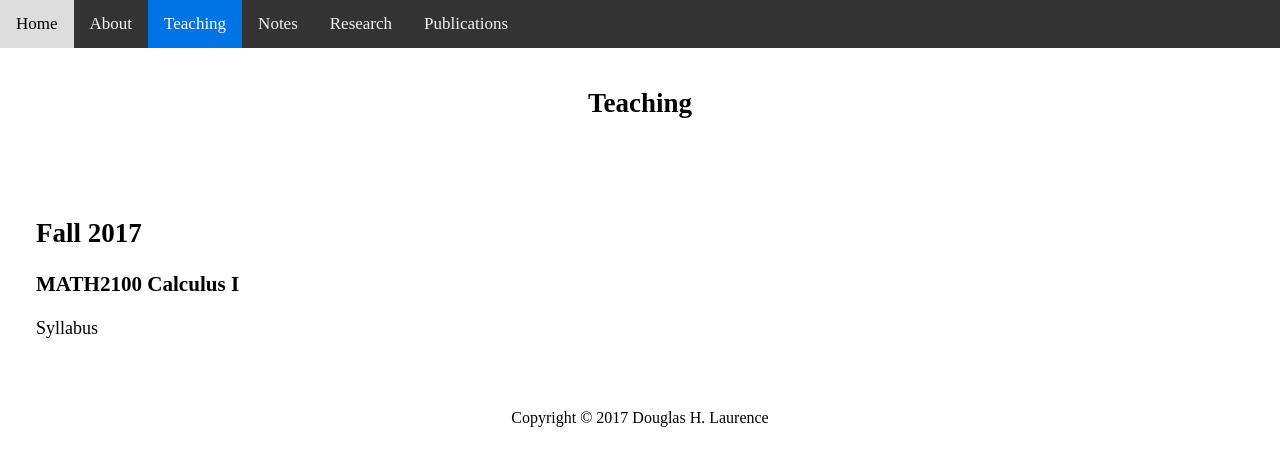
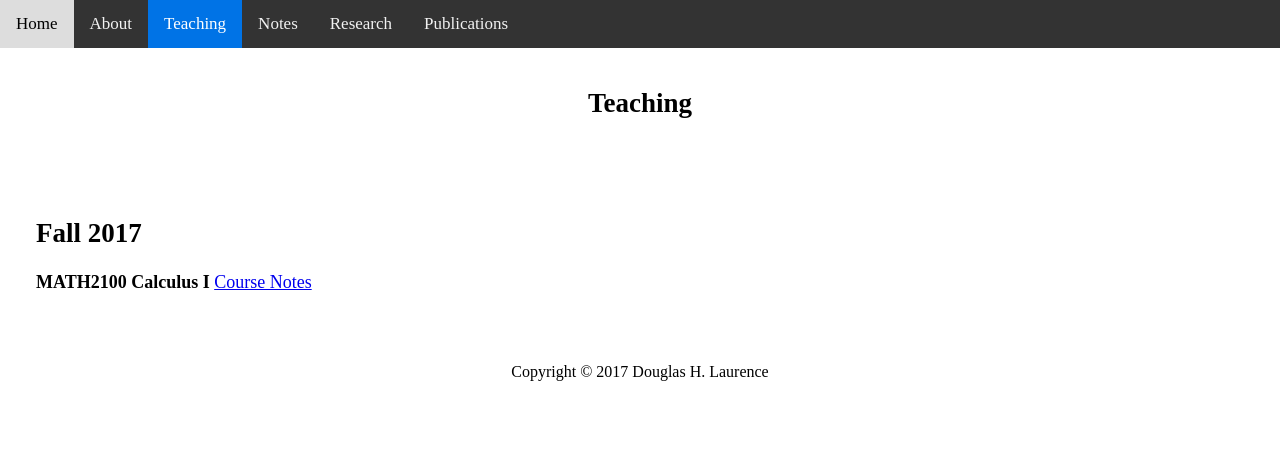
Before and after one commit to dhlaurence/dhlaurence.github.io, a Jekyll site: the page built from teaching.html, in a window 1280 px wide. Shown: the top 466 px of the page. Built offline with Jekyll 4.4.1, drawn with Linux system fonts in a browser that asks for light colours.

Commit message:
Update teaching.html

```diff
--- a/teaching.html
+++ b/teaching.html
@@ -10,9 +10,8 @@ title: Teaching
 <article>
   <h2>Fall 2017</h2>
 
-  <h3>MATH2100 Calculus I</h3>
-
   <p>
-    Syllabus
+    <b>MATH2100 Calculus I</b> <a target="_blank" href="http://www.blazartheory.com/teaching.html>Syllabus</a>
+      <a target="_blank" href="http://www.blazartheory.com/teaching.html">Course Notes</a>
   </p>
 </article>
```
